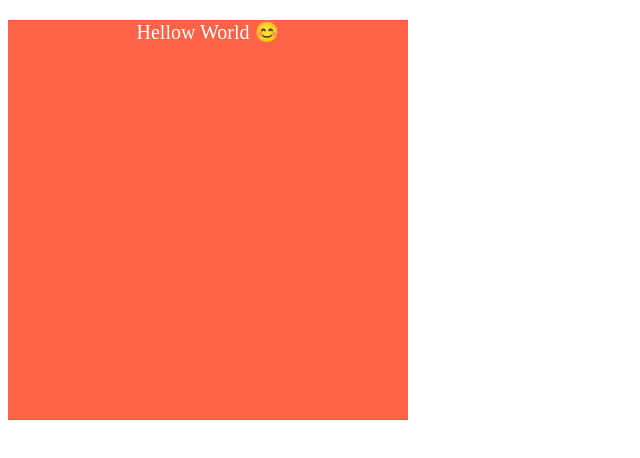
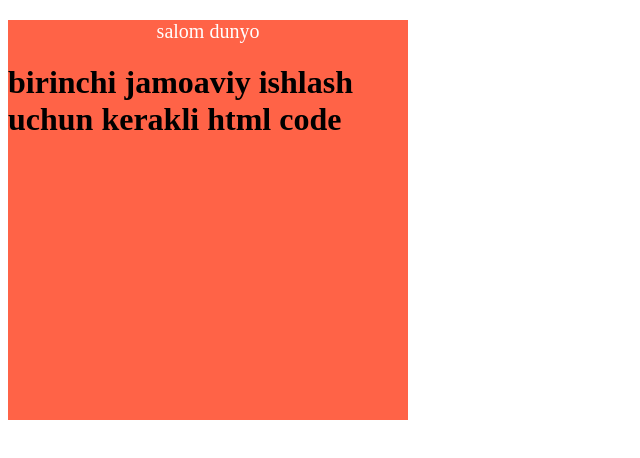
Before and after one commit to azizillo1209/for-project, a plain HTML site: page index.html in a window 1280 px wide. Shown: the whole page, without its empty margins (0-640 px from the left). Drawn offline with Linux system fonts and the light colour scheme.

Commit message:
div changed classname p changed and add heading heading one

```diff
--- a/index.html
+++ b/index.html
@@ -8,8 +8,10 @@
 </head>
 <body>
 
-    <div>
-        <p>Hellow World 😊</p>
+    <div class="box">
+        <p>salom dunyo</p>
+
+        <h1>birinchi jamoaviy ishlash uchun kerakli html code</h1>
     </div>
 
 </body>
```
